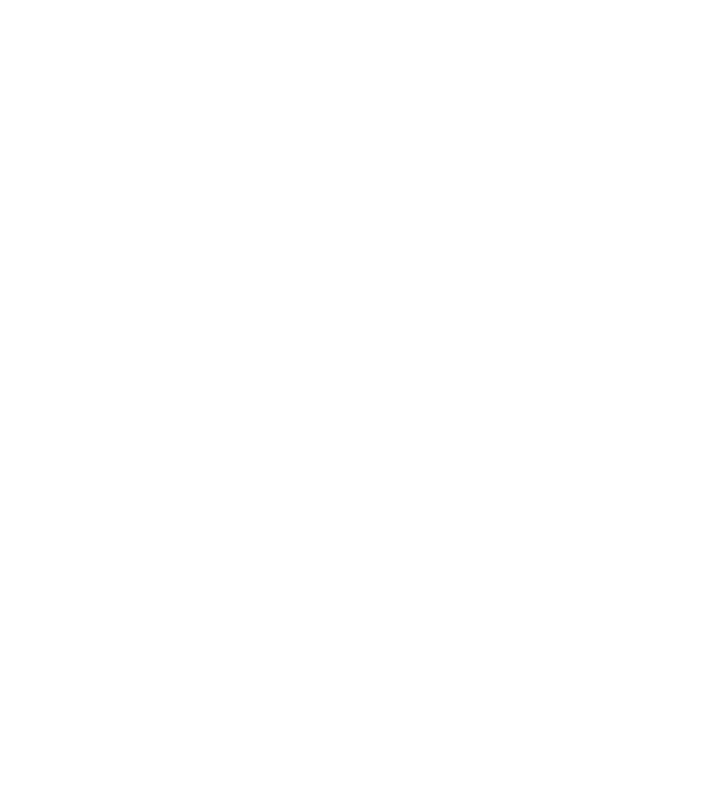
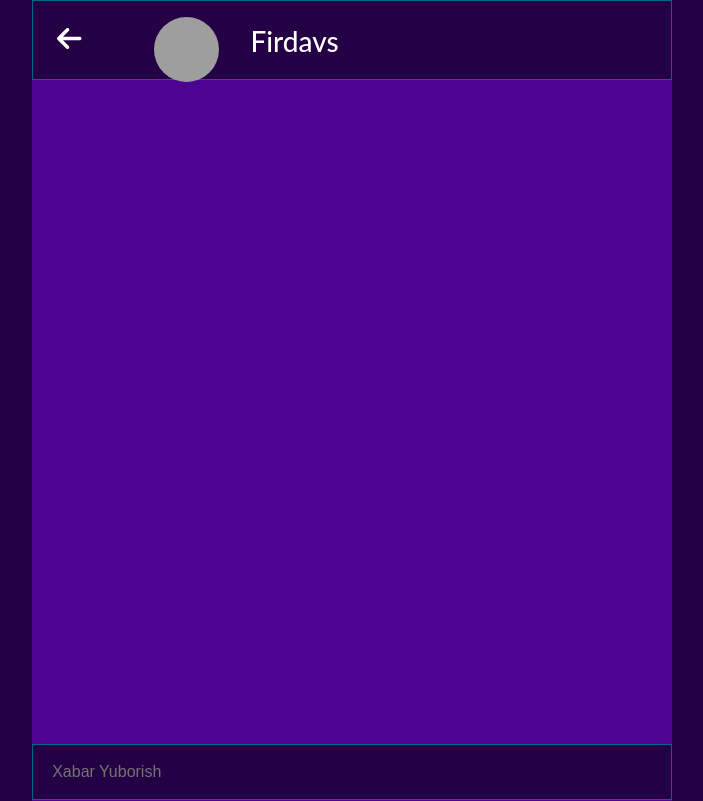
Before and after one commit to Firdavssherzodov/About-Me, a Vue app: page /chat in a window 1280 px wide. Before the commit this address had no page. Shown: the top 801 px of the page, without its empty margins (288-991 px from the left). Built offline with nearby package versions, Linux system fonts and the light colour scheme; grey boxes are pictures that could not be loaded; some icons are missing.

Commit message:
yangilik

```diff
--- /dev/null
+++ b/src/chat/chat.vue
@@ -0,0 +1,125 @@
+<template>
+  <div class="diva">
+    <div class="div">
+      <div class="d1 d-flex">
+        <router-link to="/"
+          ><i class="fa-solid fa-arrow-left fs-3 py-4 px-4 text-white"></i>
+        </router-link>
+        <div class="d-flex">
+          <img
+            src="https://png.pngitem.com/pimgs/s/537-5371524_cool-panda-profile-hd-png-download.png"
+            alt=""
+            class="my-3 mx-3 ms-5"
+          />
+          <h1 class="px-3 py-4 fs-3 text-white">Firdavs</h1>
+        </div>
+      </div>
+
+
+      <div class="d2">
+        <input
+          type="text"
+          class="text-white"
+          placeholder="Xabar Yuborish"
+          autocomplete="off"
+          v-model="message"
+        />
+      </div>
+    </div>
+  </div>
+</template>
+
+<script setup></script>
+
+<style scoped>
+.diva {
+  width: 100%;
+  height: 1200px;
+  background-color: #240145;
+}
+.div {
+  width: 50%;
+  height: 100%;
+  background-color: #4e0492;
+  overflow: auto;
+  margin: auto;
+}
+.d1 {
+  position: fixed;
+  width: 50%;
+  height: 10%;
+  background-color: #240145;
+  border: 1.5px solid rgb(0, 101, 135);
+}
+.d2 {
+  position: fixed;
+  background-color: aliceblue;
+  width: 50%;
+  height: 7%;
+  top: 93%;
+  background-color: #240145;
+}
+input {
+  background-color: #240145;
+  border: 1.5px solid rgb(0, 101, 135);
+  width: 100%;
+  height: 100%;
+  padding-left: 3%;
+  font-family: Poppins, sans-serif;
+}
+img {
+  border-radius: 50%;
+  width: 65px;
+  height: 65px;
+}
+.span1 {
+  padding-left: 10vh !important;
+  border-radius: 100px 10px / 120px;
+  background-color: white;
+  color: black;
+  border: 1px solid blue;
+  margin-top: 10vh !important;
+  z-index: 2 !important;
+}
+/* Responsive 385px */
+
+@media (max-width:385px) {
+  .div{
+    width: 100%;
+  }
+  .d1{
+    width: 100%;
+  }
+  img{
+    width: 50px;
+    height: 50px;
+    margin: 0px !important;
+    margin-top: 10px !important;
+  }
+  .d2{
+    width: 100% !important;
+    height: 8%;
+  top: 92%;
+  }
+}
+/* Responsive 576px */
+@media (max-width:576px) {
+  .div{
+    width: 100%;
+  }
+  .d1{
+    width: 100%;
+  }
+  img{
+    width: 50px;
+    height: 50px;
+    margin: 0px !important;
+    margin-top: 10px !important;
+  }
+  .d2{
+    width: 100% !important;
+    height: 8%;
+  top: 92%;
+  }
+}
+</style>
--- a/src/router/index.js
+++ b/src/router/index.js
@@ -1,18 +1,19 @@
-import { createRouter, createWebHistory } from 'vue-router'
-
+import { createRouter, createWebHistory } from "vue-router";
 
 const router = createRouter({
   history: createWebHistory(import.meta.env.BASE_URL),
   routes: [
     {
-      path: '/',
-      name: 'home',
-      component: () => import('../views/Home.vue'),
+      path: "/",
+      name: "home",
+      component: () => import("../views/Home.vue"),
+    },
+    {
+      path: "/chat",
+      name: "chat",
+      component: () => import("../chat/chat.vue"),
+    },
+  ],
+});
 
-
-    }
-
-  ]
-})
-
-export default router
+export default router;
--- a/src/views/Section_five.vue
+++ b/src/views/Section_five.vue
@@ -67,9 +67,10 @@
         >
           Xabar Yuborish
         </button>
-        <button class="btn btn-light py-2 px-4 my-3 mx-2 BTN2">
+    <router-link to="/chat">  <button class="btn btn-light py-2 px-4 my-3 mx-2 BTN2">
         <i class="fa-solid fa-headset fs-2" style="color: #240145 ;"></i>
       </button>
+    </router-link>
       </form>
       </div>
     </div>
@@ -162,7 +163,7 @@
     width: 90% !important;
   }
   .BTN2{
-    padding-top: 16px !important;
+    padding-top: 16px  !important;
   }
 }
 /* Resposive 576px */
```
